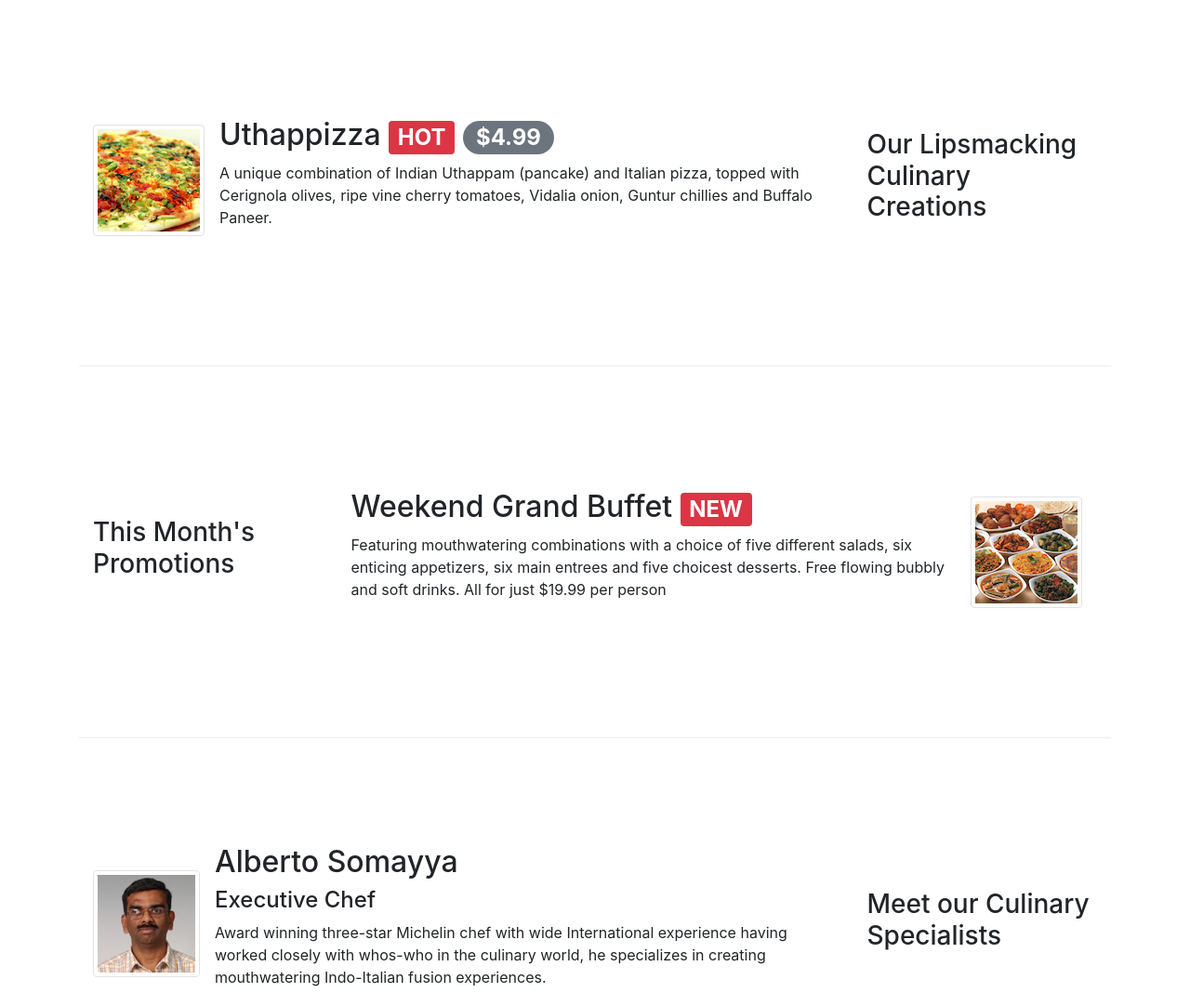
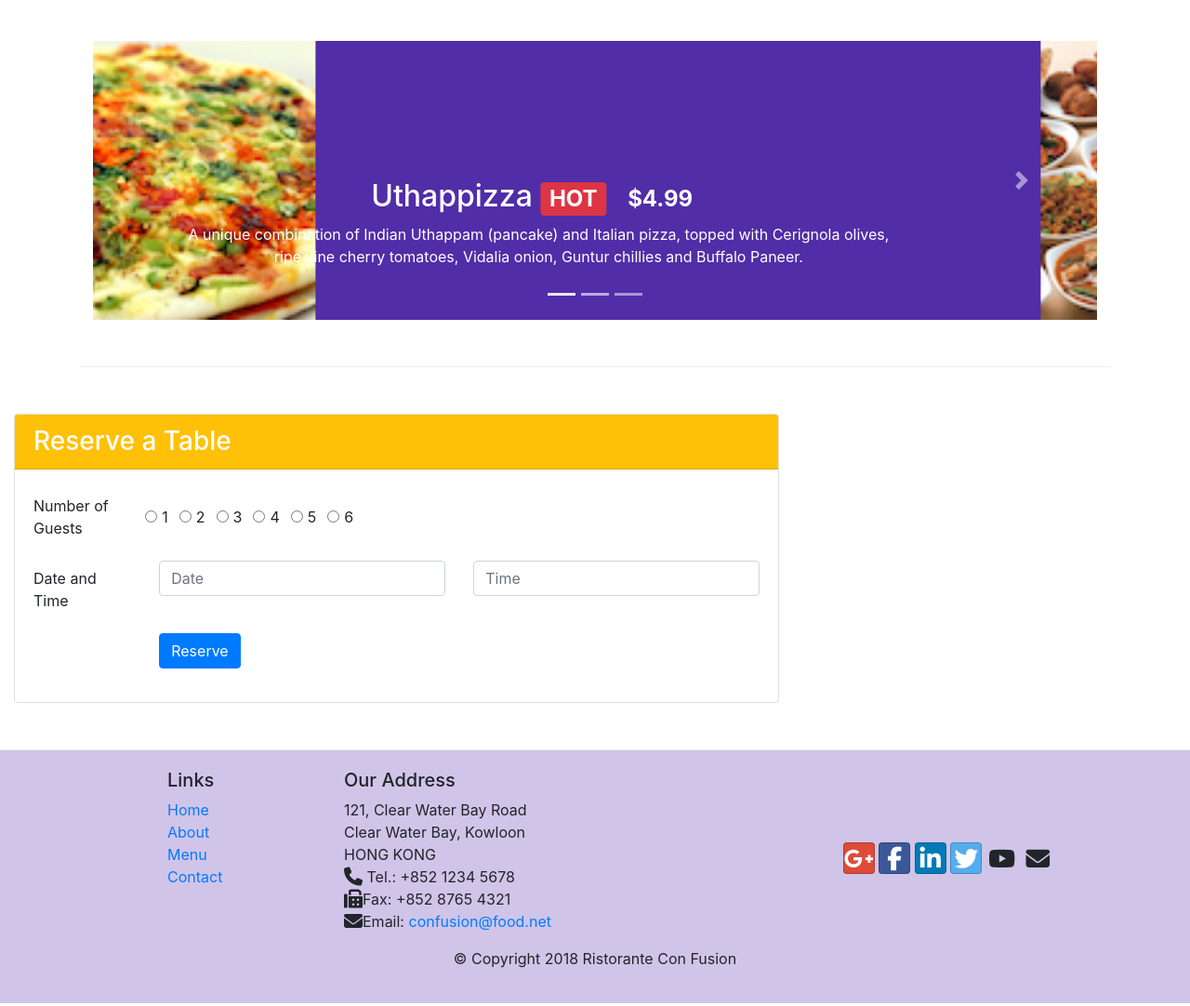
Before and after one commit to czhou29/confusion_bootstrap, a plain HTML site: page index.html in a window 1280 px wide. Shown: the part 340-1422 px from the top of the page at 93% size. Drawn offline with nearby package versions, Linux system fonts and the light colour scheme.

Commit message:
Carousel

```diff
--- a/css/styles.css
+++ b/css/styles.css
@@ -45,3 +45,18 @@ body{
     border-bottom: 1px solid #ddd;
     padding: 10px;
 }
+
+.carousel {
+    background:#512DA8;
+}
+
+.carousel-item {
+  height: 300px;
+}
+
+.carousel-item img {
+    position: absolute;
+    top: 0;
+    left: 0;
+    min-height: 300px;
+}
--- a/index.html
+++ b/index.html
@@ -96,59 +96,54 @@
     </header>
 
     <div class="container">
-        <div class="row row-content align-items-center">
-            <div class="col-12 col-sm-4 order-sm-last col-md-3">
-                <h3>Our Lipsmacking Culinary Creations</h3>
-            </div>
-            <div class="col col-sm order-sm-first col-md">
-                <div class="media">
-                    <img class="d-flex mr-3 img-thumbnail align-self-center"
+			<div class="row row-content">
+	           <div class="col">
+					<div id="mycarousel" class="carousel slide" data-ride="carousel">
+						<div class="carousel-inner" role="listbox">
+                        <div class="carousel-item active">
+                            <img class="d-block img-fluid"
                                 src="img/uthappizza.png" alt="Uthappizza">
-                    <div class="media-body">
-                        <h2 class="mt-0">Uthappizza <span class="badge badge-danger">HOT</span> <span class="badge badge-pill badge-secondary">$4.99</span></h2>
+                            <div class="carousel-caption d-none d-md-block">
+                                <h2>Uthappizza <span class="badge badge-danger">HOT</span> <span class="badge badge-pill badge-default">$4.99</span></h2>
                             <p class="d-none d-sm-block">A unique combination of Indian Uthappam (pancake) and
                             Italian pizza, topped with Cerignola olives, ripe vine
                             cherry tomatoes, Vidalia onion, Guntur chillies and
                             Buffalo Paneer.</p>
                         </div>
                         </div>
+                        <div class="carousel-item">
+                            <img class="d-block img-fluid"
+                                src="img/buffet.png" alt="Grand Buffet">
+                            <div class="carousel-caption d-none d-md-block">
+                            	<h2>Weekend Grand Buffet <span class="badge badge-danger">NEW</span></h2>
+                    	<p class="d-none d-sm-block">Featuring mouthwatering combinations with a choice of five different salads, six enticing appetizers, six main entrees and five choicest desserts. Free flowing bubbly and soft drinks. All for just $19.99 per person </p>
                         </div>
                         </div>
-
-
-        <div class="row row-content align-items-center">
-            <div class="col-12 col-sm-4 col-md-3">
-                <h3>This Month's Promotions</h3>
-            </div>
-            <div class="col col-sm col-md">
-
-            	<div class="media">
-                    <div class="media-body">
-                        <h2 class="mt-0">Weekend Grand Buffet <span class="badge badge-danger">NEW</span></h2>
-                    	<p class="d-none d-sm-block ">Featuring mouthwatering combinations with a choice of five different salads, six enticing appetizers, six main entrees and five choicest desserts. Free flowing bubbly and soft drinks. All for just $19.99 per person </p>
-                    </div>
-                    <img class="d-flex mr-3 img-thumbnail align-self-center order-sm-last"
-                                src="img/buffet.png" alt="Grand Buffet">
-                </div>
-            </div>
-        </div>
-
-        <div class="row row-content align-items-center">
-            <div class="col-12 col-sm-4 order-sm-last col-md-3">
-                <h3>Meet our Culinary Specialists</h3>
-            </div>
-            <div class="col col-sm order-sm-first col-md">
-                <div class="media">
-                    <img class="d-flex mr-3 img-thumbnail align-self-center"
+                        <div class="carousel-item">
+                            <img class="d-block img-fluid"
                                 src="img/alberto.png" alt="Alberto Somayya">
-                    <div class="media-body">
-                        <h2 class="mt-0">Alberto Somayya</h2>
+                            <div class="carousel-caption d-none d-md-block">
+                        <h2>Alberto Somayya</h2>
                         <h4>Executive Chef</h4>
                         <p class="d-none d-sm-block">Award winning three-star Michelin chef with wide
                             International experience having worked closely with
                             whos-who in the culinary world, he specializes in
                             creating mouthwatering Indo-Italian fusion experiences.
                             </p>
+            			</div>
+                        </div>
+	            </div>
+	            <ol class="carousel-indicators">
+                    <li data-target="#mycarousel" data-slide-to="0" class="active"></li>
+                    <li data-target="#mycarousel" data-slide-to="1"></li>
+                    <li data-target="#mycarousel" data-slide-to="2"></li>
+                </ol>
+                <a class="carousel-control-prev" href="#mycarousel" role="button" data-slide="prev">
+                        <span class="carousel-control-prev-icon"></span>
+                    </a>
+                    <a class="carousel-control-next" href="#mycarousel" role="button" data-slide="next">
+                        <span class="carousel-control-next-icon"></span>
+                    </a>
 	       </div>
 	   		</div>
 			</div>
```
Lines whose indentation alone changed are shown as unchanged.
